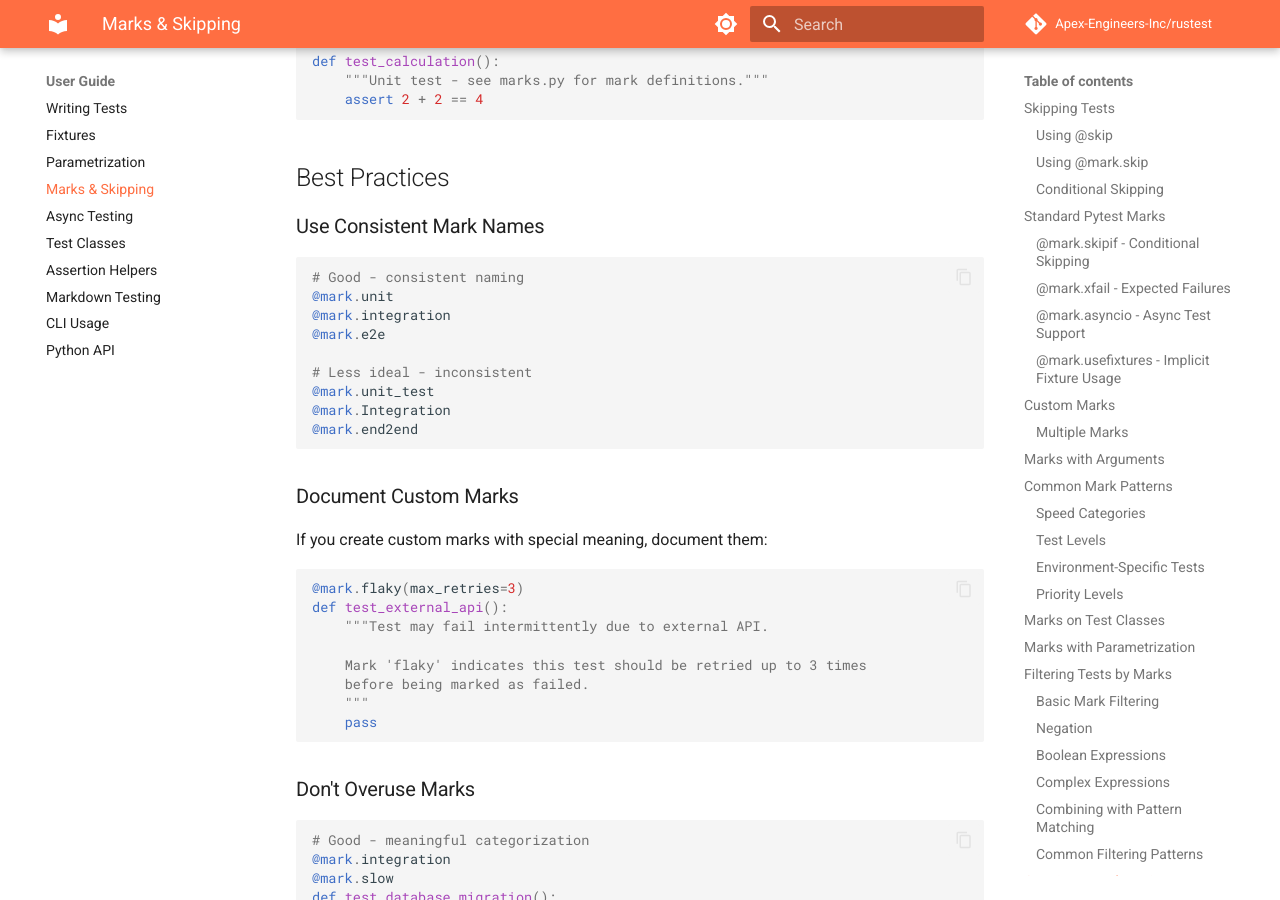
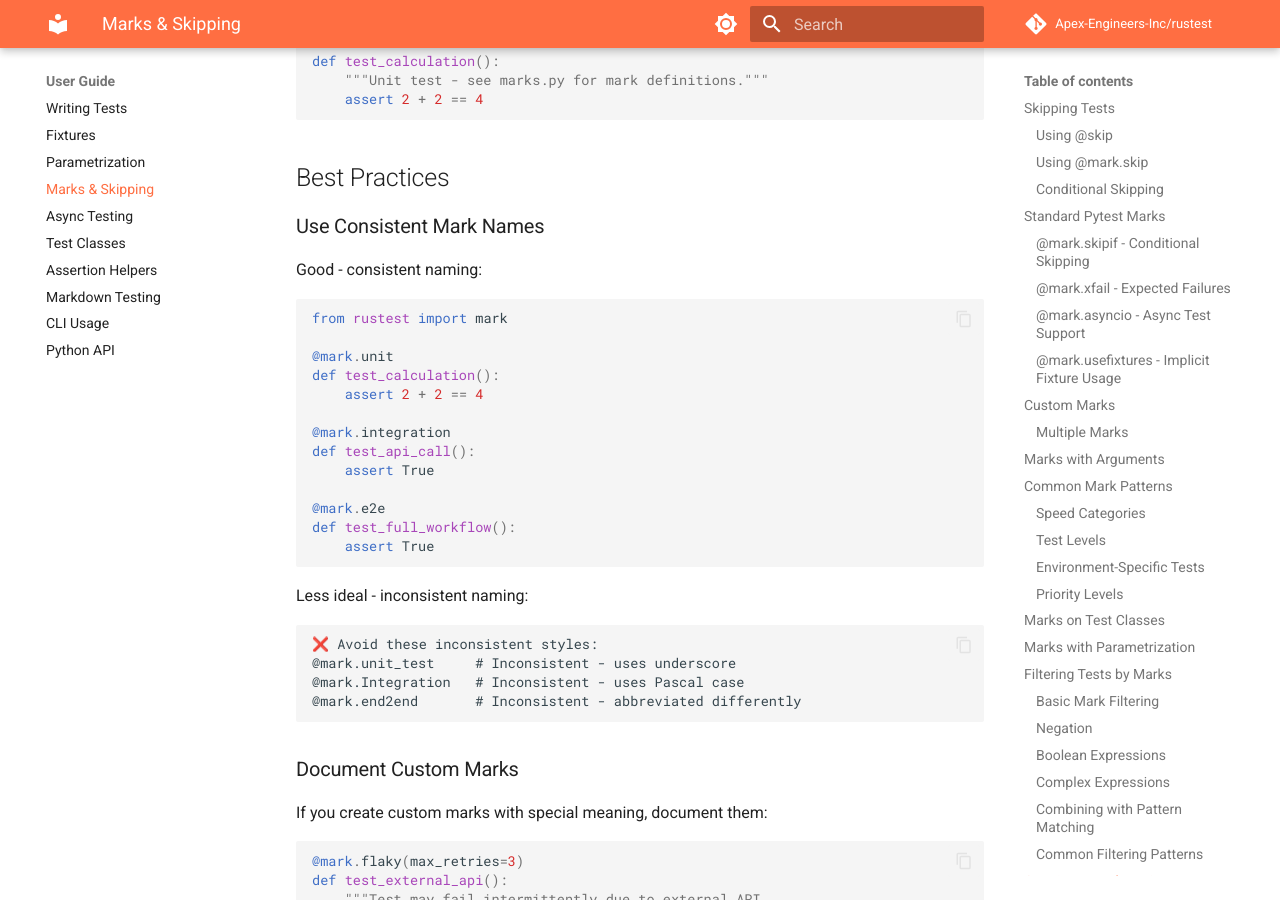
Before and after one commit to Apex-Engineers-Inc/rustest, an MkDocs documentation site: the page built from docs/guide/marks.md, in a window 1280 px wide and 900 px high, scrolled down 9440 px. Built offline with MkDocs 1.6.1 and Material for MkDocs 9.7.7, drawn with Linux system fonts in a browser that asks for light colours; comment, search, counter and statistics services are not loaded.

Commit message:
Enable markdown code block testing for README
Changes:
- Added pytest-codeblocks as dev dependency
- Configured pytest-codeblocks to skip (rustest handles markdown tests)
- Updated CI to test README.md code blocks with rustest
- Fixed documentation code blocks to be syntactically valid:
  - reporting.md: Added complete function signature
  - marks.md: Converted invalid examples to text blocks
- Updated tests/conftest.py to skip pytest shim when rustest is running
- Added /rustest/ to .gitignore to prevent duplicate directory issues
- Removed tests/test_readme_examples.py (now redundant)

Testing:
- README.md: 1 code block tested and passing with rustest
- pytest skips markdown codeblocks (per configuration)
- All 378 tests passing (367 passed, 11 skipped)
- CI will now verify README examples automatically

Both pytest and rustest now properly test code blocks:
- rustest: Tests markdown files directly (README.md, docs/)
- pytest: Configured to skip markdown tests (rustest is faster)

````diff
--- a/docs/guide/marks.md
+++ b/docs/guide/marks.md
@@ -483,16 +483,29 @@ def test_calculation():
 
 ### Use Consistent Mark Names
 
+Good - consistent naming:
 ```python
-# Good - consistent naming
+from rustest import mark
+
 @mark.unit
+def test_calculation():
+    assert 2 + 2 == 4
+
 @mark.integration
+def test_api_call():
+    assert True
+
 @mark.e2e
+def test_full_workflow():
+    assert True
+```
 
-# Less ideal - inconsistent
-@mark.unit_test
-@mark.Integration
-@mark.end2end
+Less ideal - inconsistent naming:
+```text
+❌ Avoid these inconsistent styles:
+@mark.unit_test     # Inconsistent - uses underscore
+@mark.Integration   # Inconsistent - uses Pascal case
+@mark.end2end       # Inconsistent - abbreviated differently
 ```
 
 ### Document Custom Marks
--- a/pyproject.toml
+++ b/pyproject.toml
@@ -36,6 +36,7 @@ dev = [
     "pre-commit>=3.5",
     "pytest>=7.0",
     "pytest-asyncio>=1.2.0",
+    "pytest-codeblocks>=0.17.0",
     "ruff>=0.1.9",
 ]
 docs = [
@@ -108,3 +109,6 @@ markers = [
     "smoke: marks tests for smoke testing",
     "critical: marks tests as critical",
 ]
+
+[tool.pytest_codeblocks]
+skip = true  # Skip code blocks in pytest - rustest handles them
````
Also changed, not shown: docs/api/reporting.md (+3 -1 lines), 5 other files.
